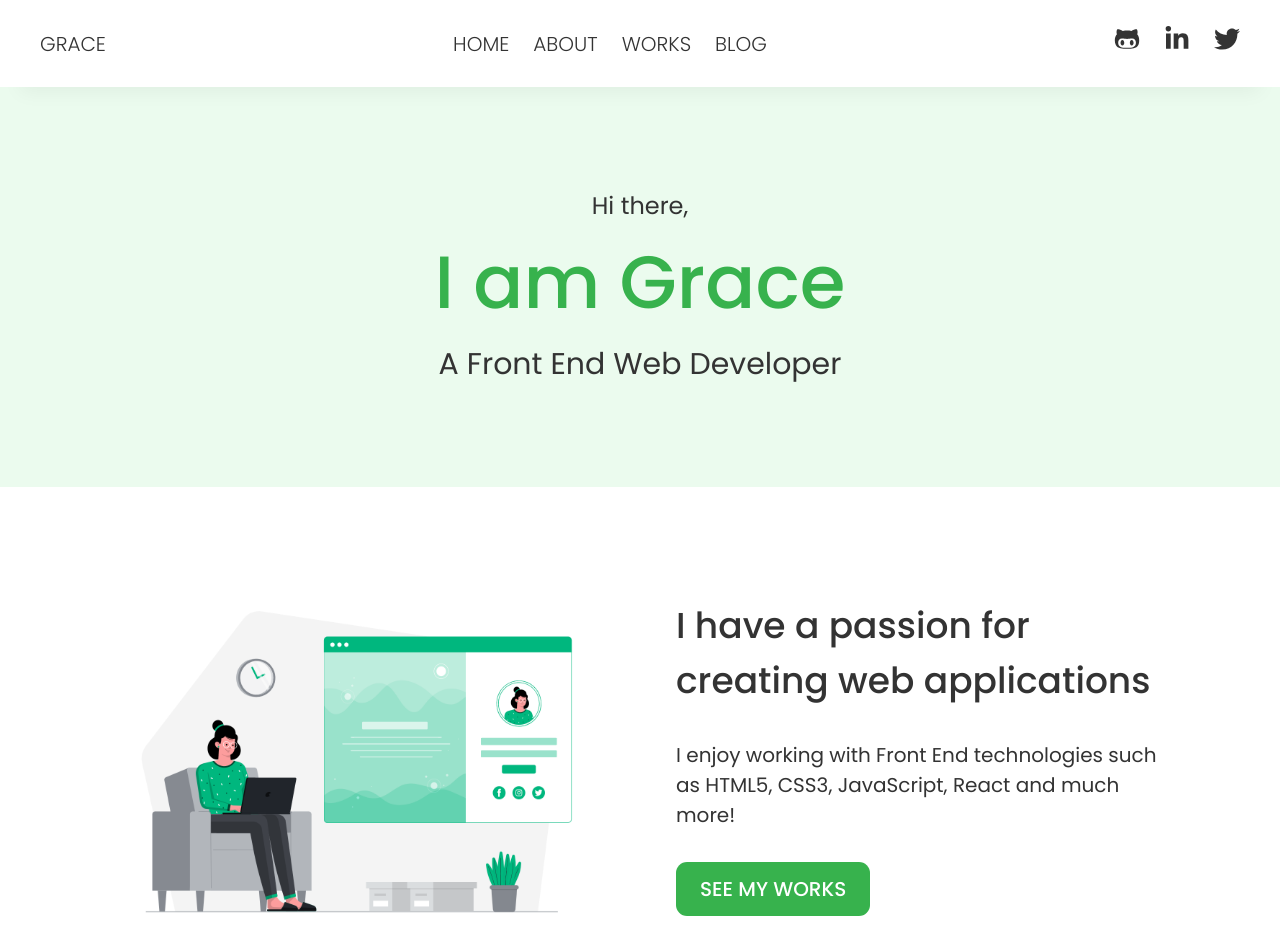
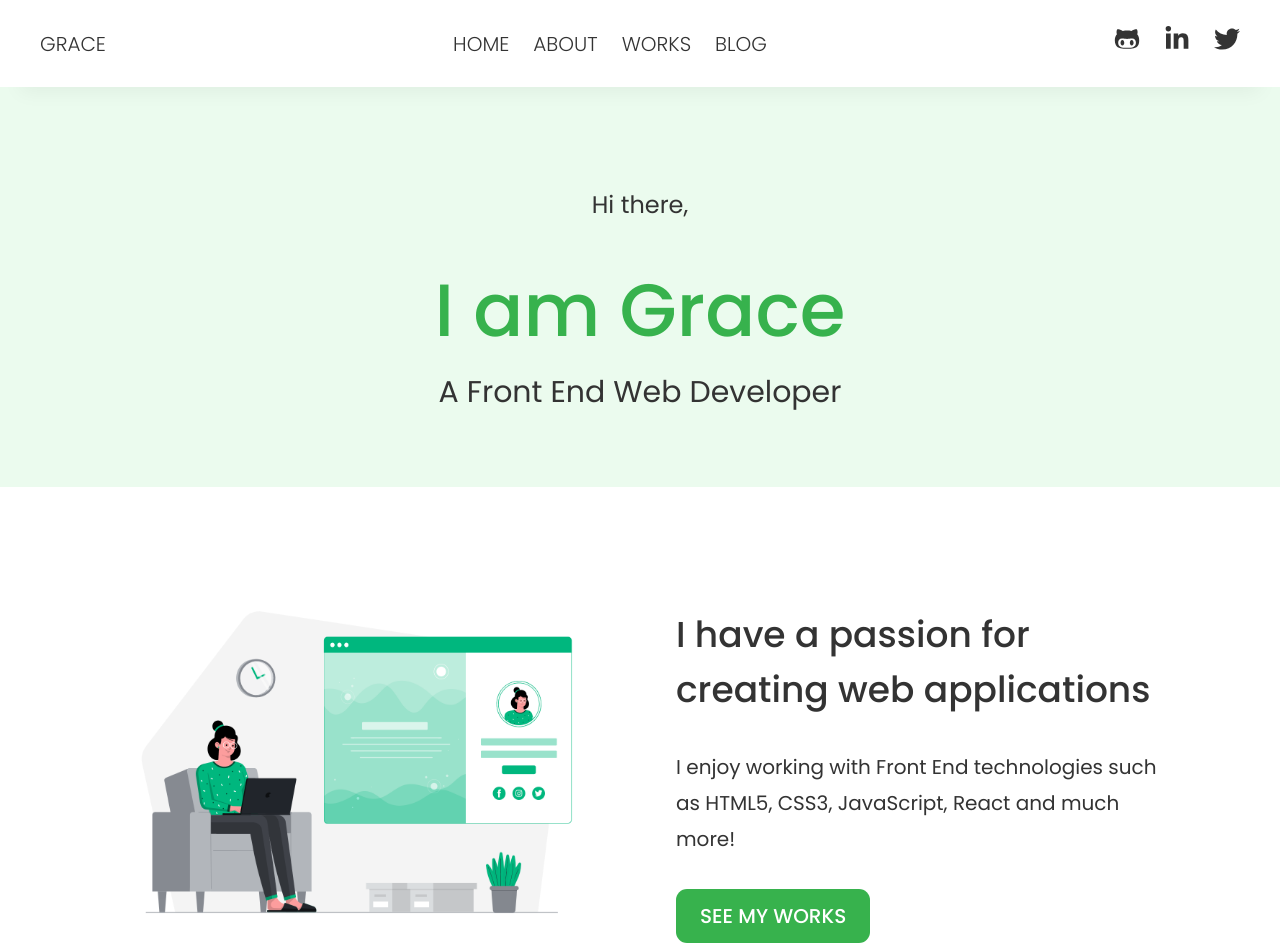
Before and after one commit to JeongHaeun3263/grace-haeun-web, a Next.js app: page / in a window 1280 px wide. Shown: the top 952 px of the page. Built offline with nearby package versions, Linux system fonts and the light colour scheme.

Commit message:
Modify Styling for Blog Content

```diff
--- a/pages/index.js
+++ b/pages/index.js
@@ -22,7 +22,7 @@ export default function Home() {
 						src='/web.png'
 						width={650}
 						height={500}
-						alt='Working on a web application'
+						alt='a developer is wokring on a web application'
 					/>
 					<div className={styles.textbox}>
 						<h1>I have a passion for creating web applications</h1>
@@ -47,10 +47,10 @@ export default function Home() {
 						</Link>
 					</div>
 					<Image
-						src='/idea.png'
+						src='/learinng.png'
 						width={650}
 						height={500}
-						alt='Learning skills'
+						alt='a developer is learning new technologies'
 					/>
 				</section>
 			</div>
--- a/styles/Card.module.css
+++ b/styles/Card.module.css
@@ -9,10 +9,9 @@
 .imgbox {
 	display: flex;
 	justify-content: center;
-	padding: 1.2rem;
 }
 .textbox {
-	padding: 2.4rem;
+	padding: 0 2.4rem;
 }
 
 .title {
--- a/styles/globals.css
+++ b/styles/globals.css
@@ -109,6 +109,7 @@ footer {
 
 /* BLOG CONTENT */
 h1 {
+	margin-top: 3.6rem;
 	font-size: 3.6rem;
 }
 
@@ -120,14 +121,26 @@ h3 {
 	font-size: 2.4rem;
 }
 
+li {
+	margin-left: 3.2rem;
+	margin-bottom: 1.8rem;
+	font-size: 2rem;
+}
+
 p {
 	font-size: 2rem;
 	font-weight: 400;
+	line-height: 1.8;
+	margin: 2.4rem auto;
 }
 
 figure {
 	margin: 2.4rem auto;
 	text-align: center;
+}
+
+img {
+	width: 100%;
 }
 
 code {
```
Also changed, not shown: public/learinng.png (renamed from public/Idea.png).
